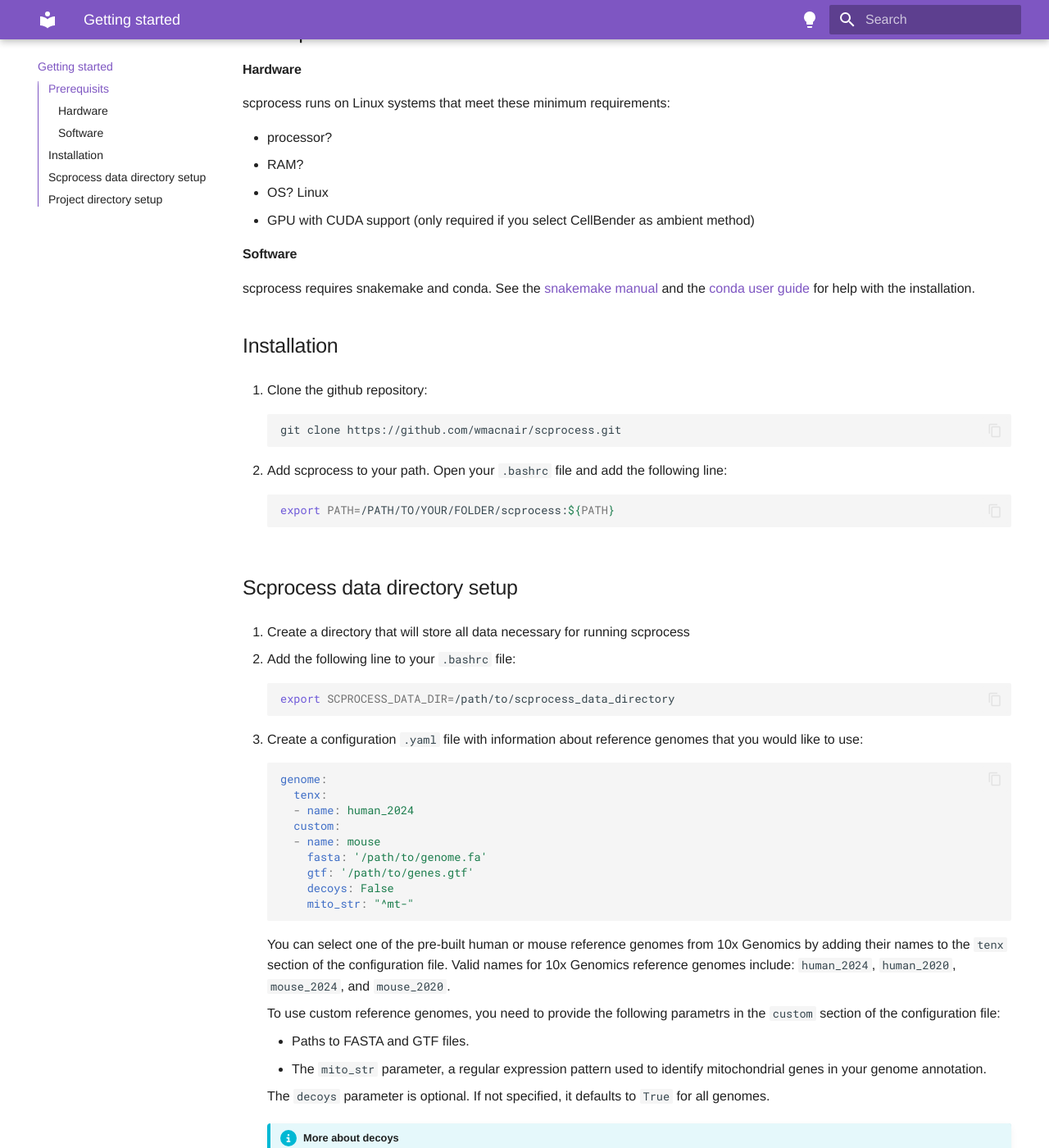
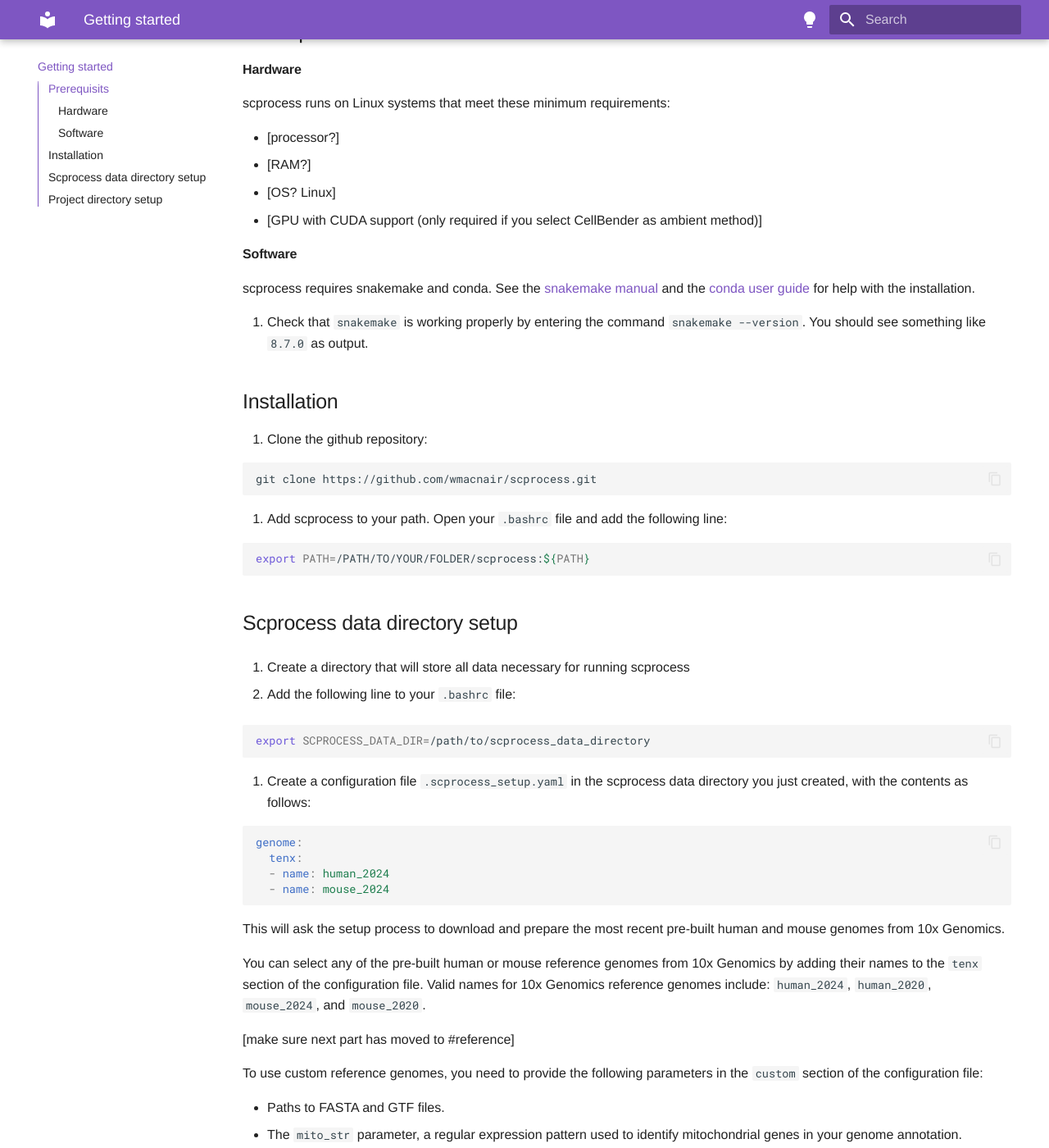
Before and after one commit to marusakod/scprocess, an MkDocs documentation site: the page built from docs/setup.md, in a window 1280 px wide and 1400 px high, scrolled down 207 px. Shown: the whole window at 82% size. Built offline with MkDocs 1.6.1 and Material for MkDocs 9.7.7, drawn with Linux system fonts in a browser that asks for light colours; some web fonts are replaced; some of the changed text lies outside the part shown.

Commit message:
Will's edits to docs

````diff
--- a/docs/setup.md
+++ b/docs/setup.md
@@ -6,29 +6,30 @@
 
 scprocess runs on Linux systems that meet these minimum requirements:
 
-* processor?
-* RAM?
-* OS? Linux
-* GPU with CUDA support (only required if you select CellBender as ambient method)
+* [processor?]
+* [RAM?]
+* [OS? Linux]
+* [GPU with CUDA support (only required if you select CellBender as ambient method)]
 
 #### Software
 
 scprocess requires snakemake and conda. See the [snakemake manual](https://snakemake.readthedocs.io/en/stable/getting_started/installation.html) and the [conda user guide](https://docs.anaconda.com/miniconda/) for help with the installation.
 
+1. Check that `snakemake` is working properly by entering the command `snakemake --version`. You should see something like `8.7.0` as output.
+
 ## Installation
 
 1. Clone the github repository:
 
-    ```
-    git clone https://github.com/wmacnair/scprocess.git
-
-    ```
+  ```
+  git clone https://github.com/wmacnair/scprocess.git
+  ```
 
 2.  Add scprocess to your path. Open your `.bashrc` file and add the following line:
 
-    ```bash
-    export PATH=/PATH/TO/YOUR/FOLDER/scprocess:${PATH}
-    ```
+  ```bash
+  export PATH=/PATH/TO/YOUR/FOLDER/scprocess:${PATH}
+  ```
 
 ## Scprocess data directory setup
 
@@ -36,44 +37,41 @@ scprocess requires snakemake and conda. See the [snakemake manual](https://snake
 
 2. Add the following line to your `.bashrc` file:
 
-    ```bash
+```bash
+export SCPROCESS_DATA_DIR=/path/to/scprocess_data_directory
+```
 
-    export SCPROCESS_DATA_DIR=/path/to/scprocess_data_directory
+3. Create a configuration file `.scprocess_setup.yaml` in the scprocess data directory you just created, with the contents as follows:
 
-    ```
+```yaml
+genome:
+  tenx:
+  - name: human_2024
+  - name: mouse_2024
+```
 
-3. Create a configuration `.yaml` file with information about reference genomes that you would like to use:
+This will ask the setup process to download and prepare the most recent pre-built human and mouse genomes from 10x Genomics.
 
-    ```yaml
-    genome:
-      tenx:
-      - name: human_2024
-      custom:
-      - name: mouse
-        fasta: '/path/to/genome.fa'
-        gtf: '/path/to/genes.gtf'
-        decoys: False
-        mito_str: "^mt-"
-    ```
+You can select any of the pre-built human or mouse reference genomes from 10x Genomics by adding their names to the `tenx` section of the configuration file. Valid names for 10x Genomics reference genomes include: `human_2024`, `human_2020`, `mouse_2024`, and `mouse_2020`.
 
-      You can select one of the pre-built human or mouse reference genomes from 10x Genomics by adding their names to the `tenx` section of the configuration file. Valid names for 10x Genomics reference genomes include: `human_2024`, `human_2020`, `mouse_2024`, and `mouse_2020`.
+[make sure next part has moved to #reference]
 
-      To use custom reference genomes, you need to provide the following parametrs in the `custom` section of the configuration file:
+To use custom reference genomes, you need to provide the following parameters in the `custom` section of the configuration file:
 
-      * Paths to FASTA and GTF files.
-      * The `mito_str` parameter, a regular expression pattern used to identify mitochondrial genes in your genome annotation.
+* Paths to FASTA and GTF files.
+* The `mito_str` parameter, a regular expression pattern used to identify mitochondrial genes in your genome annotation.
 
-      The `decoys` parameter is optional. If not specified, it defaults to `True` for all genomes.
+The `decoys` parameter is optional. If not specified, it defaults to `True` for all genomes.
 
-    !!! info "More about decoys"
-        scprocess utilizes simpleaf, a lightweight mapping approach that, by default, maps sequenced fragments exclusively to the transcriptome. However, this can lead to incorrect mapping of reads that arise from unannotated genomic loci to the transcriptome. To mitigate this issue, the `decoys` parameter in `scsetup` it to `True`. This option allows simpleaf to identify genomic regions with sequences similar to those in transcribed regions (decoys), thereby reducing the likelihood of false mappings. We strongly recommend keeping the decoy setting enabled. For further details, refer to [Srivastava et al., 2019](https://genomebiology.biomedcentral.com/articles/10.1186/s13059-020-02151-8).
+!!! info "More about decoys"
+  scprocess utilizes simpleaf, a lightweight mapping approach that, by default, maps sequenced fragments exclusively to the transcriptome. However, this can lead to incorrect mapping of reads that arise from unannotated genomic loci to the transcriptome. To mitigate this issue, the `decoys` parameter in `scsetup` it to `True`. This option allows simpleaf to identify genomic regions with sequences similar to those in transcribed regions (decoys), thereby reducing the likelihood of false mappings. We strongly recommend keeping the decoy setting enabled. For further details, refer to [Srivastava et al., 2019](https://genomebiology.biomedcentral.com/articles/10.1186/s13059-020-02151-8).
 
-  4. Fininsh setting up scprocess data directory with:
+4. Finish setting up scprocess data directory with:
 
-      ```
-      scsetup /path/to/setup_config.yaml
-
-      ```
+```bash
+scsetup
+# you can do a test run to see what the setup process would do by adding -n, or --dry-run
+```
 
 ## Project directory setup
 
````
Also changed, not shown: docs/index.md (+1 -2 lines), docs/introduction.md (+2 -5 lines).
